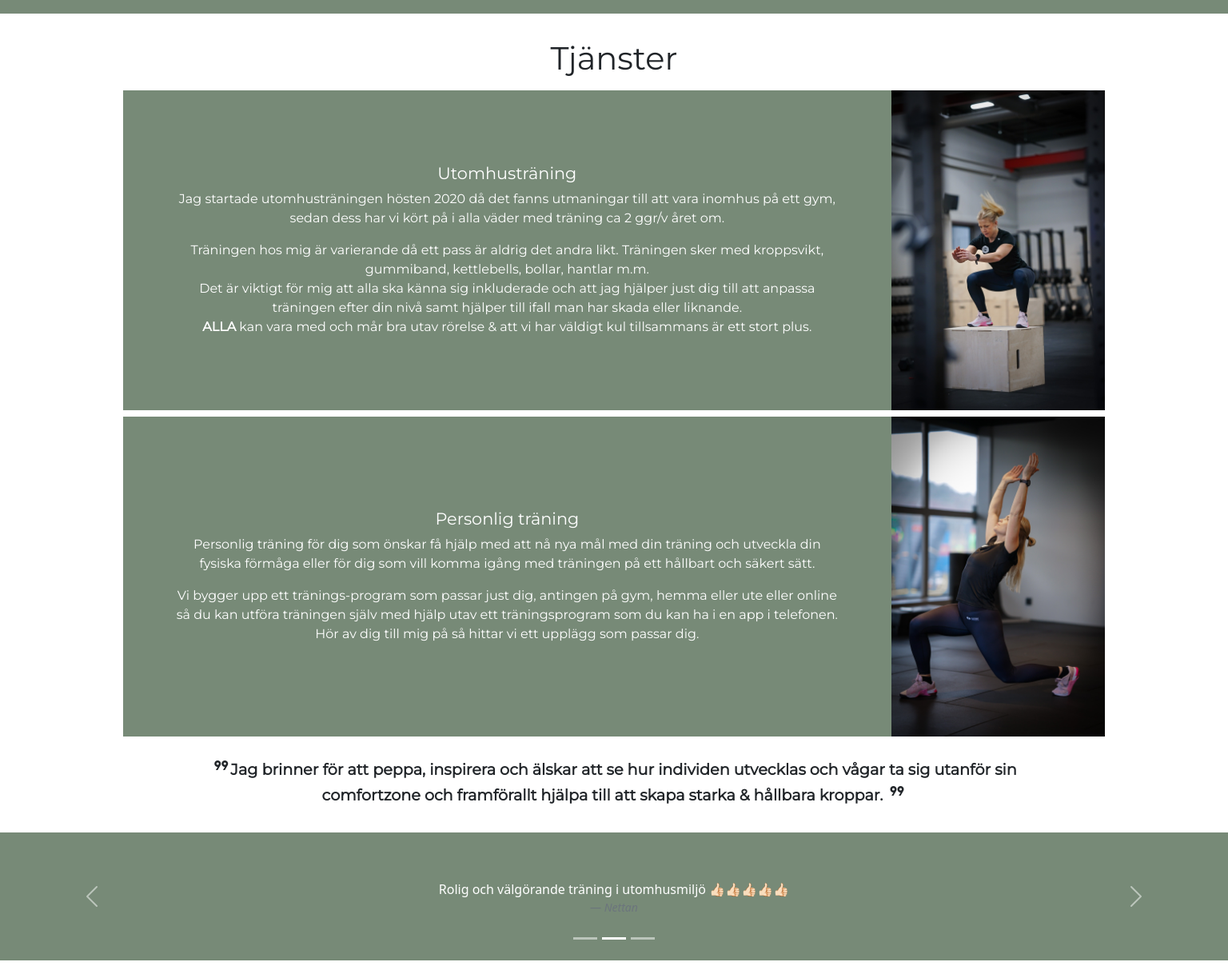
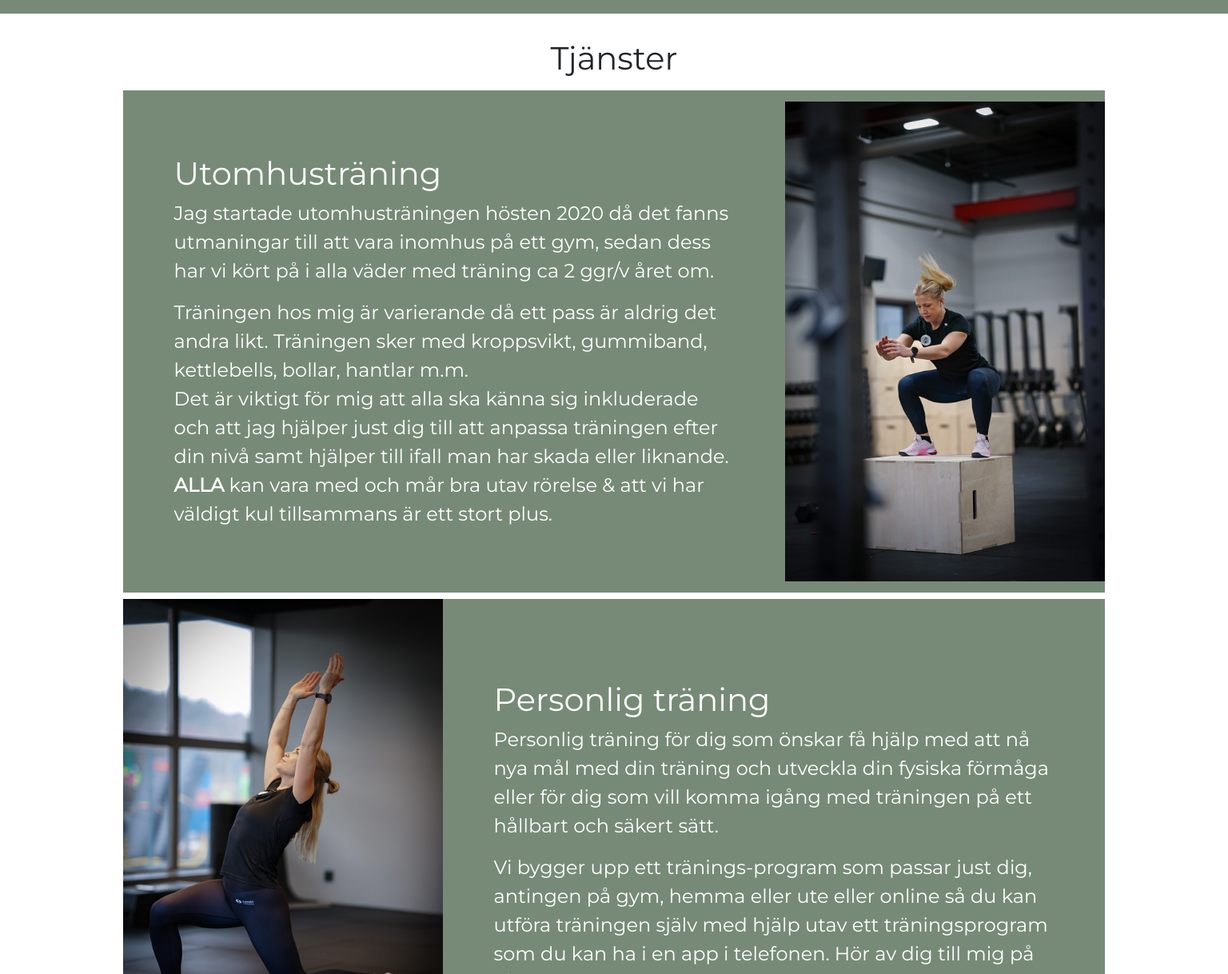
Before and after one commit to JannieBackman/examensarbete, a React (Create React App) app: page / in a window 1536 px wide. Shown: the part 727-1945 px from the top of the page at 80% size. Built offline with nearby package versions, Linux system fonts and the light colour scheme.

Commit message:
fixed font size

```diff
--- a/src/components/Products.css
+++ b/src/components/Products.css
@@ -158,21 +158,34 @@
   .outdoor-text {
     text-align: center;
     padding: 1rem;
-    font-size: 1rem;
+    font-size: 1.5rem;
   }
   .outdoor-content img {
-    height: 400px;
-    width: 300px;
+    height: 600px;
+    width: 400px;
+
     padding-bottom: 0;
   }
+  .outdoor-content h2 {
+    text-align: start;
+    font-size: 2.5rem;
+  }
+  .pt-content {
+    flex-direction: row-reverse;
+  }
+  .pt-content h2 {
+    font-size: 2.5rem;
+    text-align: start;
+  }
   .pt-text {
-    text-align: center;
+    text-align: start;
     padding: 1rem;
-    font-size: 1rem;
+    font-size: 1.5rem;
   }
   .pt-content img {
-    height: 400px;
-    width: 300px;
+    height: 600px;
+    width: 400px;
+
     padding-bottom: 0;
   }
 }
@@ -182,26 +195,27 @@
     width: 80%;
   }
   .outdoor-text {
-    text-align: center;
+    text-align: start;
     padding: 4rem;
-    font-size: 1rem;
+    font-size: 1.5rem;
   }
   .outdoor-content img {
-    height: 400px;
-    width: 300px;
+    height: 600px;
+    width: 400px;
+
     padding-bottom: 0;
   }
   .pt-content {
     width: 80%;
   }
   .pt-text {
-    text-align: center;
+    text-align: start;
     padding: 4rem;
-    font-size: 1rem;
+    font-size: 1.5rem;
   }
   .pt-content img {
-    height: 400px;
-    width: 300px;
+    height: 600px;
+    width: 400px;
     padding-bottom: 0;
   }
 }
```
